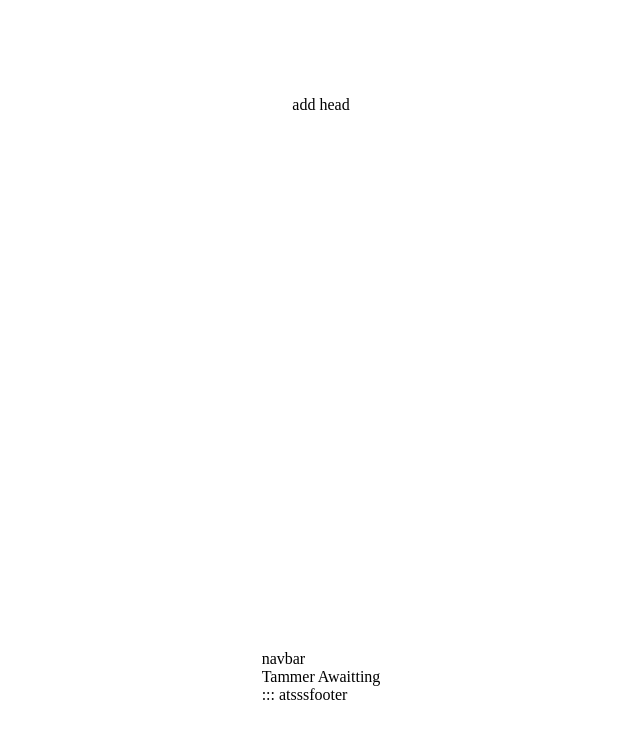
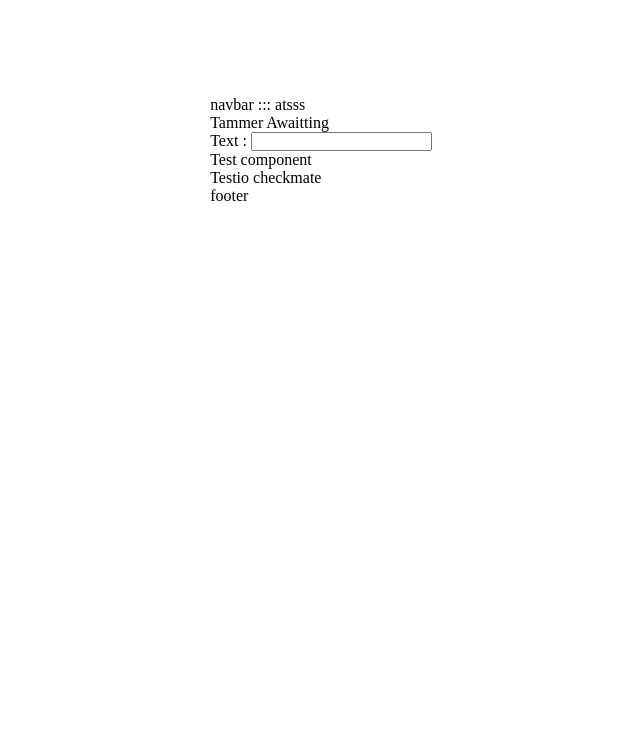
Before and after one commit to Ozkung/spline_design, a Next.js app: page /tammer in a window 1280 px wide. Shown: the top 738 px of the page, without its empty margins (319-959 px from the left). Built offline with nearby package versions, Linux system fonts and the light colour scheme.

Commit message:
ทดสอบ fn from next

```diff
--- a/layout/default.tsx
+++ b/layout/default.tsx
@@ -5,11 +5,10 @@ type LayoutProps = { children?: ReactNode; type?: String };
 export default function Layout({ children, type }: LayoutProps) {
   return (
     <>
-      add head
       <main>
         <div>
-          navbar
-          {children} ::: {type}
+          navbar ::: {type}
+          {children}
           footer
         </div>
       </main>
--- a/pages/tammer.tsx
+++ b/pages/tammer.tsx
@@ -1,12 +1,30 @@
 import styles from "@/styles/Home.module.css";
 import Layout from "@/layout/default";
+import { useState } from "react";
+import Card from "@/components/card";
 
 export default function tammer() {
+  // watch text
+  const [text, setText] = useState("");
   return (
     <>
       <main className={styles.main}>
         <Layout type="atsss">
           <div>Tammer Awaitting</div>
+          <div>
+            Text :&nbsp;
+            <input
+              type="text"
+              value={text}
+              onChange={(e) => {
+                setText(e.currentTarget.value);
+                console.log("currentTarget :", e.currentTarget.value);
+              }}
+            />
+          </div>
+          <div>
+            <Card title="checkmate" />
+          </div>
         </Layout>
       </main>
     </>
--- a/styles/Home.module.css
+++ b/styles/Home.module.css
@@ -97,7 +97,7 @@
 
 .center::before,
 .center::after {
-  content: '';
+  content: "";
   left: 50%;
   position: absolute;
   filter: blur(45px);
@@ -125,7 +125,7 @@
 
 .thirteen::before,
 .thirteen::after {
-  content: '';
+  content: "";
   position: absolute;
   z-index: -1;
 }
@@ -276,3 +276,7 @@
     transform: rotate(0deg);
   }
 }
+
+.h_100React {
+  height: 100vh;
+}
--- a/styles/globals.css
+++ b/styles/globals.css
@@ -105,7 +105,3 @@ a {
     color-scheme: dark;
   }
 }
-
-.h_100React {
-  height: 100%;
-}
```
